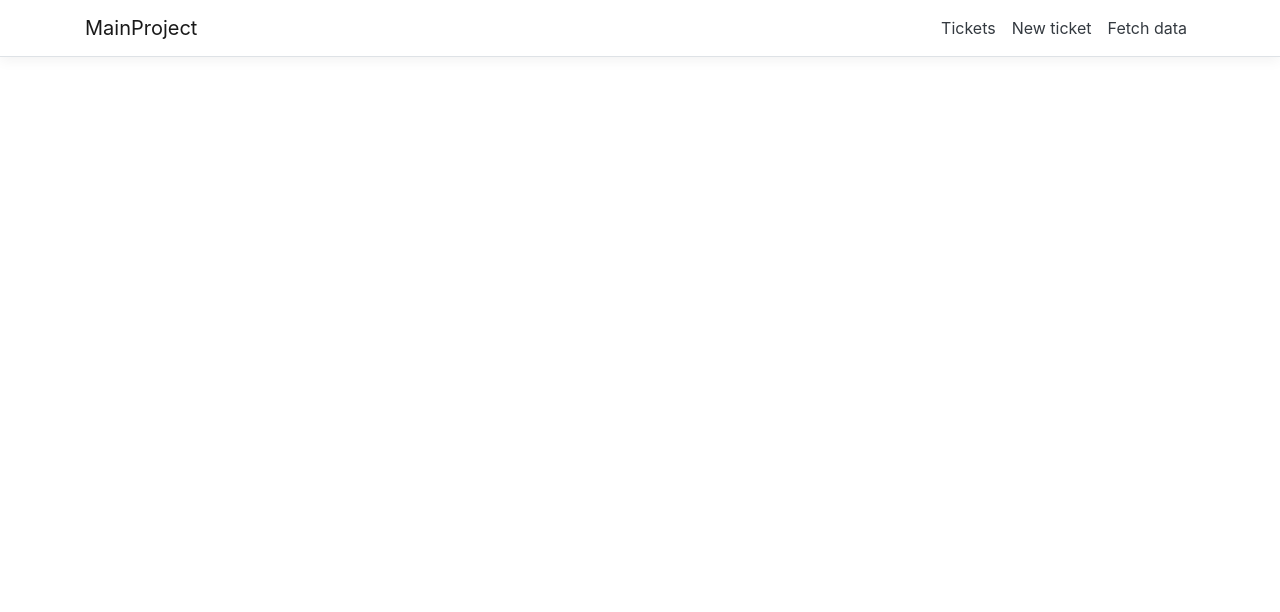
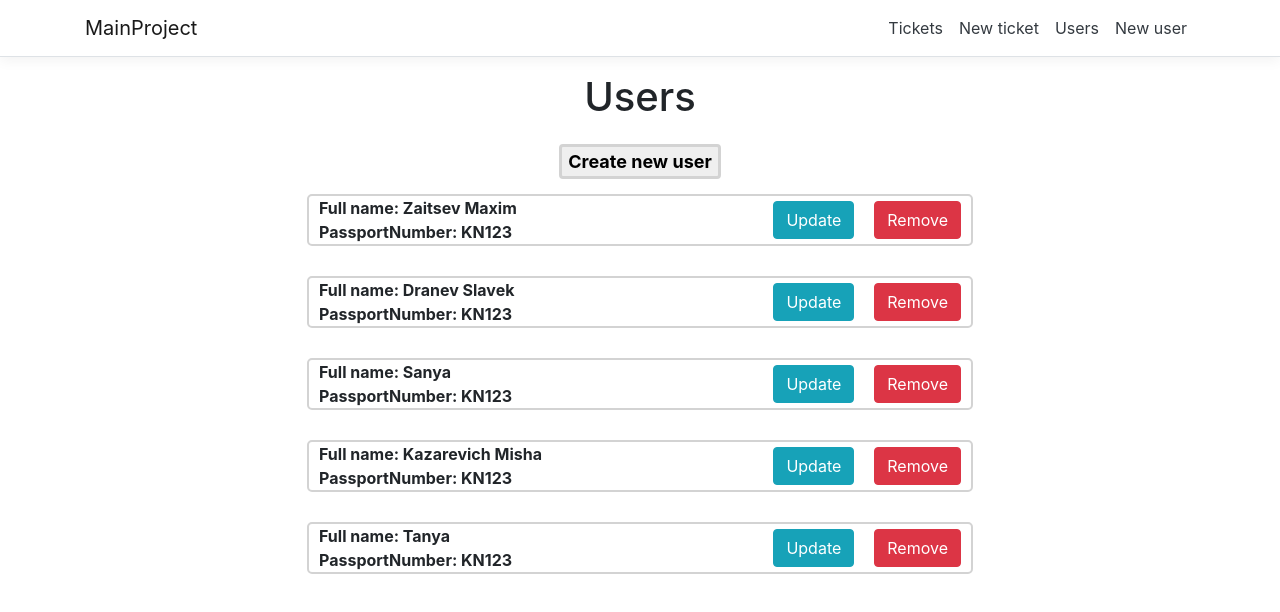
Before and after one commit to zalyz/Ded, a React (Create React App) app in the folder MainProject/MainProject/ClientApp/: page /users in a window 1280 px wide. Shown: the top 612 px of the page. Built offline with nearby package versions, Linux system fonts and the light colour scheme.

Commit message:
feat: add users component

```diff
--- a/MainProject/MainProject/ClientApp/src/App.js
+++ b/MainProject/MainProject/ClientApp/src/App.js
@@ -19,6 +19,8 @@ import Home from './components/Home';
 import './custom.css'
 import CreateTicket from "./components/CreateTicket/CreateTicket";
 import UpdateTicket from "./components/UpdateTicket/UpdateTicket";
+import Users from "./components/Users/Users";
+import CreateUser from "./components/CreateUser/CreateUser";
 
 export const MyContext = React.createContext(null);
 
@@ -109,16 +111,25 @@ const App = () => {
       Price: 300
     }
   ])
+  const [users, setUsers] = useState([
+    {Id: 1, FullName: 'Zaitsev Maxim', PassportNumber: 'KN123'},
+    {Id: 2, FullName: 'Dranev Slavek', PassportNumber: 'KN123'},
+    {Id: 3, FullName: 'Sanya', PassportNumber: 'KN123'},
+    {Id: 4, FullName: 'Kazarevich Misha', PassportNumber: 'KN123'},
+    {Id: 5, FullName: 'Tanya', PassportNumber: 'KN123'}
+  ])
 
   return (
     <div>
       <MyContext.Provider value={{
-        tickets, setTickets
+        tickets, setTickets, users, setUsers
       }}>
         <Layout>
           <Route exact path='/' component={Home} />
           <Route exact path='/new-ticket' component={CreateTicket} />
           <Route exact path='/update-ticket/:id' component={UpdateTicket} />
+          <Route exact path='/users' component={Users} />
+          <Route exact path='/new-user' component={CreateUser} />
         </Layout>
       </MyContext.Provider>
     </div>
--- a/MainProject/MainProject/ClientApp/src/components/NavMenu.js
+++ b/MainProject/MainProject/ClientApp/src/components/NavMenu.js
@@ -37,7 +37,10 @@ export class NavMenu extends Component {
                   <NavLink tag={Link} className="text-dark" to="/new-ticket">New ticket</NavLink>
                 </NavItem>
                 <NavItem>
-                  <NavLink tag={Link} className="text-dark" to="/fetch-data">Fetch data</NavLink>
+                  <NavLink tag={Link} className="text-dark" to="/users">Users</NavLink>
+                </NavItem>
+                <NavItem>
+                  <NavLink tag={Link} className="text-dark" to="/new-user">New user</NavLink>
                 </NavItem>
               </ul>
             </Collapse>
--- /dev/null
+++ b/MainProject/MainProject/ClientApp/src/components/User/User.js
@@ -0,0 +1,31 @@
+import React, {useContext} from 'react';
+import './User.styles.css'
+import {MyContext} from "../../App";
+
+const User = ({Id, FullName, PassportNumber}) => {
+  const {users, setUsers} = useContext(MyContext)
+
+  function clickUpdateButtonHandler() {
+
+  }
+
+  function clickRemoveButtonHandler() {
+    const newArr = users.filter((user) => user.Id !== Id)
+    setUsers(newArr)
+  }
+
+  return (
+    <div className={'user'}>
+      <div>
+        <p>Full name:  {FullName}</p>
+        <p>PassportNumber:  {PassportNumber}</p>
+      </div>
+      <div className={'home-ticket__button-wrapper'}>
+        <button className={'btn btn-info'} onClick={clickUpdateButtonHandler}>Update</button>
+        <button className={'btn btn-danger'} onClick={clickRemoveButtonHandler}>Remove</button>
+      </div>
+    </div>
+  );
+};
+
+export default User;
--- /dev/null
+++ b/MainProject/MainProject/ClientApp/src/components/User/User.styles.css
@@ -0,0 +1,15 @@
+.user {
+  width: 60%;
+  display: flex;
+  justify-content: space-between;
+  padding: 0 10px 0 10px;
+  border: 2px solid lightgray;
+  border-radius: 5px;
+  align-items: center;
+}
+
+.user-buttons__wrapper {
+  float: right;
+  display: flex;
+  gap: 20px;
+}
--- /dev/null
+++ b/MainProject/MainProject/ClientApp/src/components/Users/Users.js
@@ -0,0 +1,30 @@
+import React, {useContext} from 'react';
+import './Users.styles.css'
+import {MyContext} from "../../App";
+import User from "../User/User";
+import './Users.styles.css'
+import {useHistory} from "react-router-dom";
+
+const Users = () => {
+  const {users} = useContext(MyContext)
+const history = useHistory()
+
+  const createUserClickHandler = () => {
+    history.push('/new-user')
+  }
+
+  return (
+    <div className={'users__wrapper'}>
+      <div><h1>Users</h1></div>
+      <button className={'user__create-user'} onClick={createUserClickHandler}>Create new user</button>
+      <div className={'user-list__wrapper'}>
+        {users.map((user) => <User key={user.Id}
+           Id={user.Id}
+           FullName={user.FullName}
+           PassportNumber={user.PassportNumber} />)}
+      </div>
+    </div>
+  );
+};
+
+export default Users;
--- /dev/null
+++ b/MainProject/MainProject/ClientApp/src/components/Users/Users.styles.css
@@ -0,0 +1,32 @@
+.users__wrapper {
+  width: 100%;
+  display: flex;
+  flex-direction: column;
+  gap: 30px;
+  margin-bottom: 50px;
+  align-items: center;
+  justify-content: center;
+}
+
+.user__create-user {
+  align-self: center;
+  border: 3px solid lightgray;
+  border-radius: 4px;
+  font-weight: bold;
+  font-size: 18px;
+}
+
+.users__wrapper {
+  display: flex;
+  flex-direction: column;
+  gap: 15px;
+}
+
+.user-list__wrapper {
+  width: 100%;
+  display: flex;
+  flex-direction: column;
+  gap: 30px;
+  margin-bottom: 50px;
+  align-items: center;
+}
```
